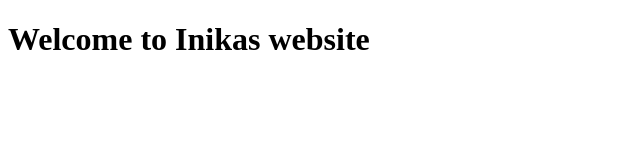
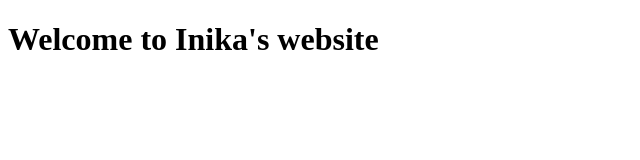
Before and after one commit to Inika1010/Inika1010.github.io, a plain HTML site: page index.html in a window 1280 px wide. Shown: the full height of the page, 0-640 px from the left. Drawn offline with Linux system fonts and the light colour scheme.

Commit message:
Brief description of your changes, e.g., Added contact form section

```diff
--- a/index.html
+++ b/index.html
@@ -6,7 +6,7 @@
         <meta name="viewport" content="width=device-width, initial-scale=1.0">
     </head>
     <body>
-        <h1>Welcome to Inikas website</h1>
+        <h1>Welcome to Inika's website</h1>
 
     </body>
 </html>
```
